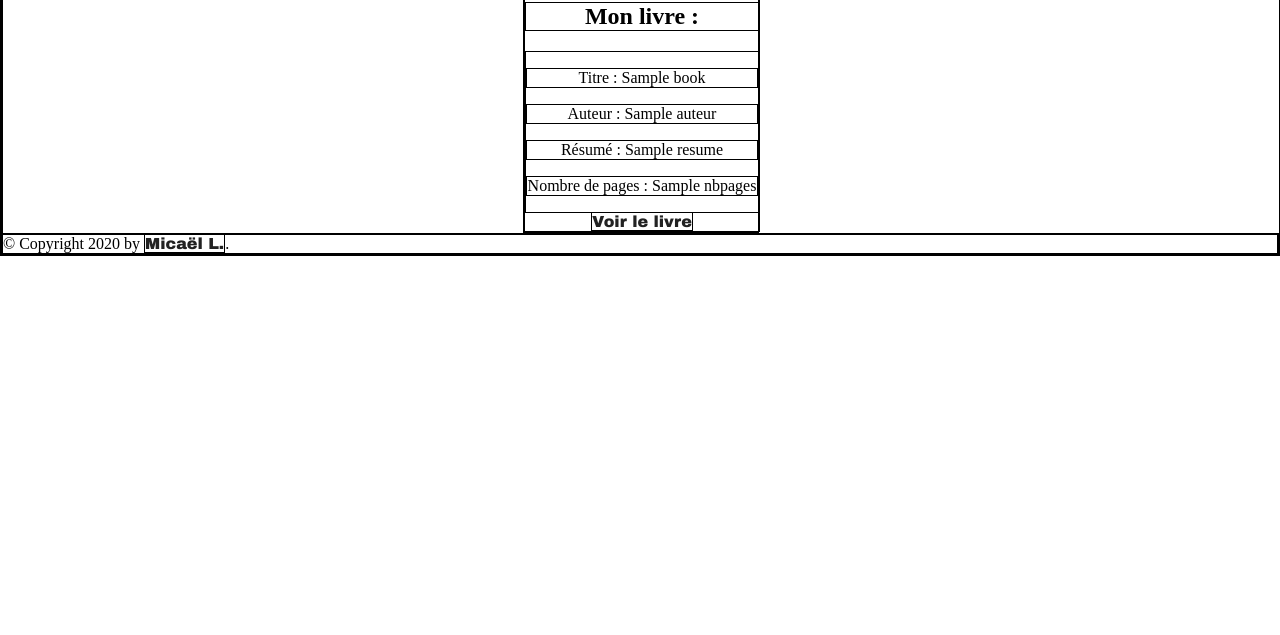
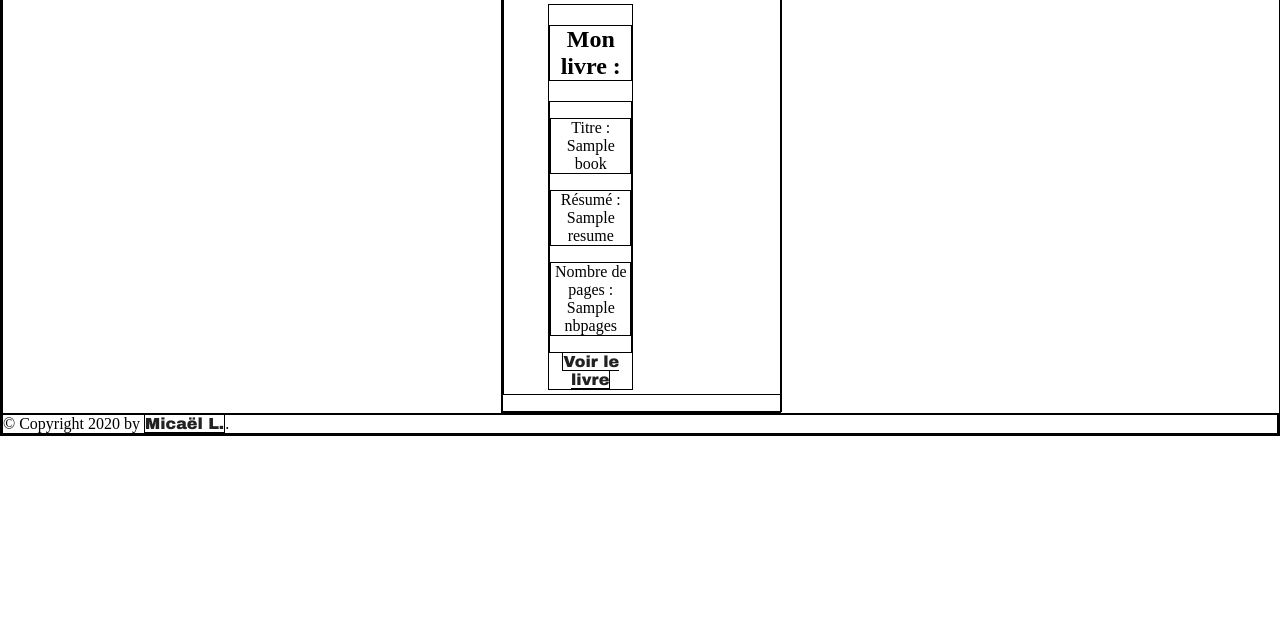
Before and after one commit to lanoixdesign/exo_bdd_symfony, a Symfony app: template templates/front/books/books.html.twig in a window 1280 px wide. Shown: the part 105-740 px from the top of the page. Run offline with Twig, Linux system fonts and the light colour scheme; the template is opened without the code that fills it: most values are stand-ins (such as "Sample title", 1, 10 or a date in 2020); some libraries are stand-ins or nearby versions.

Commit message:
fin de l'exercice book et auteur front et admin

```diff
--- a/src/Controller/Front/AuteurController.php
+++ b/src/Controller/Front/AuteurController.php
@@ -28,7 +28,7 @@ class AuteurController extends AbstractController
     {
         $auteur = $auteurRepository->find($id);
 
-        return $this->render('front/auteur/auteur.html.twig', [
+        return $this->render('front/auteurs/auteur.html.twig', [
             'auteur' => $auteur
         ]);
     }
--- a/templates/admin/auteurs/auteurs.html.twig
+++ b/templates/admin/auteurs/auteurs.html.twig
@@ -8,7 +8,7 @@
                     <h4><a href="{{ path('admin_show_auteur', {'id':auteur.id}) }}">{{ auteur.name }}</a></h4>
                     <p>Birth Date : {{ auteur.birthdate | date('d/m/Y') }}</p>
 
-                    {% if author.deathDate %}
+                    {% if auteur.deathDate %}
                         <p>Mort: {{ auteur.deathDate| date('d-m-Y') }}</p>
                     {% endif %}
 
--- a/templates/front/books/books.html.twig
+++ b/templates/front/books/books.html.twig
@@ -2,15 +2,21 @@
 
 {% block section2 %}
     <div class="blocArticles">
+        <ul>
+        {% for book in books %}
+            <li>
         <h1>Mon livre : </h1>
         <div>
             <p>Titre : {{ book.title }}</p>
-            <p>Auteur : {{ book.auteur }}</p>
+
             <p>Résumé : {{ book.resume }}</p>
             <p>Nombre de pages : {{ book.nbpages }}</p>
         </div>
         <a href="{{ path('book_show', {'id' : book.id}) }}">
             Voir le livre
         </a>
+            </li>
+        {% endfor %}
+        </ul>
     </div>
 {% endblock %}
```
